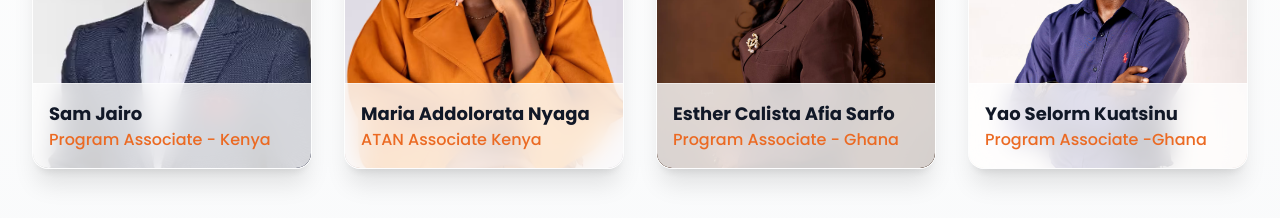
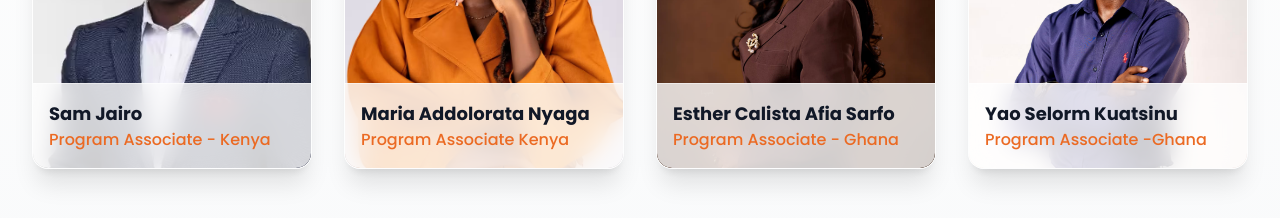
Before and after one commit to gorillagh/atan, a React (Vite) app: page / in a window 1280 px wide. Shown: the part 5040-5258 px from the top of the page. Built offline with nearby package versions, Linux system fonts and the light colour scheme.

Commit message:
feat: Updated the role of Maria

```diff
--- a/src/pages/home/sections/Teams.jsx
+++ b/src/pages/home/sections/Teams.jsx
@@ -14,7 +14,7 @@ const Teams = () => {
     },
     {
       name: "Maria Addolorata Nyaga",
-      role: "ATAN Associate Kenya",
+      role: "Program Associate Kenya",
       bio: "Former director at Microsoft Africa with expertise in scaling technical operations.",
       image: "/Maria.avif",
       linkedin: "https://linkedin.com/in/username",
```
